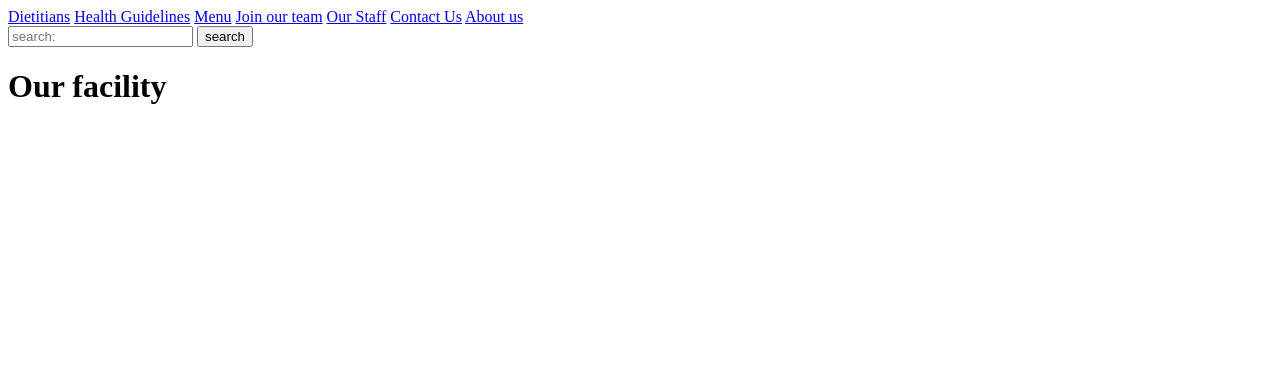
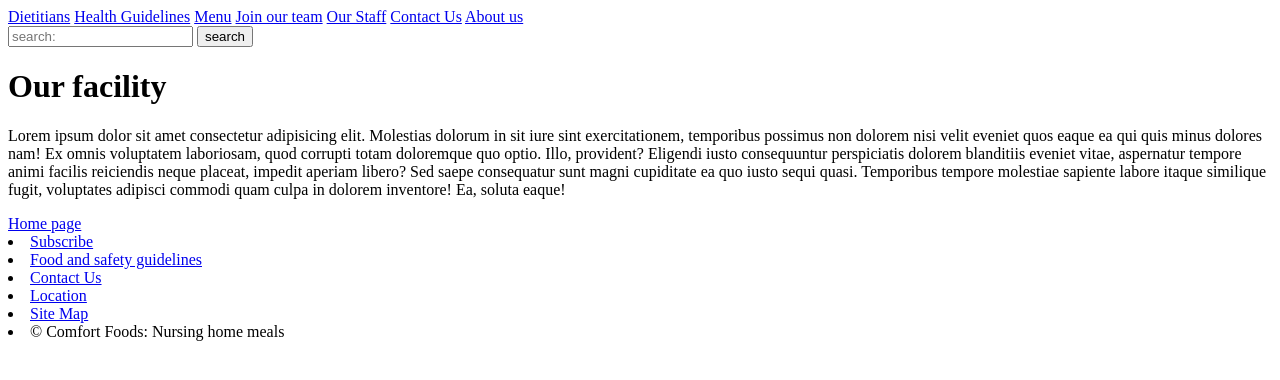
Before and after one commit to Alco80/Comfort-food-Nursing-Home-Meals, a plain HTML site: page facility.html in a window 1280 px wide. Drawn offline with Linux system fonts and the light colour scheme.

Commit message:
Update facility.html

```diff
--- a/facility.html
+++ b/facility.html
@@ -32,6 +32,21 @@
 
 
     <h1>Our facility</h1>
+
+    <p>Lorem ipsum dolor sit amet consectetur adipisicing elit. Molestias dolorum in sit iure sint exercitationem, temporibus possimus non dolorem nisi velit eveniet quos eaque ea qui quis minus dolores nam!
+    Ex omnis voluptatem laboriosam, quod corrupti totam doloremque quo optio. Illo, provident? Eligendi iusto consequuntur perspiciatis dolorem blanditiis eveniet vitae, aspernatur tempore animi facilis reiciendis neque placeat, impedit aperiam libero?
+    Sed saepe consequatur sunt magni cupiditate ea quo iusto sequi quasi. Temporibus tempore molestiae sapiente labore itaque similique fugit, voluptates adipisci commodi quam culpa in dolorem inventore! Ea, soluta eaque!</p>
+
+
+    <a href="index.html">Home page</a>
+    <footer>
+        <li><a href="#">Subscribe</a></li>
+        <li><a href="#">Food and safety guidelines</a></li>
+        <li><a href="contact_us.html">Contact Us</a></li>
+        <li><a href="#">Location</a></li>
+        <li><a href="#">Site Map</a></li>
+        <li>© Comfort Foods: Nursing home meals</li>
+    </footer>
 </body>
 
 </html>
```
